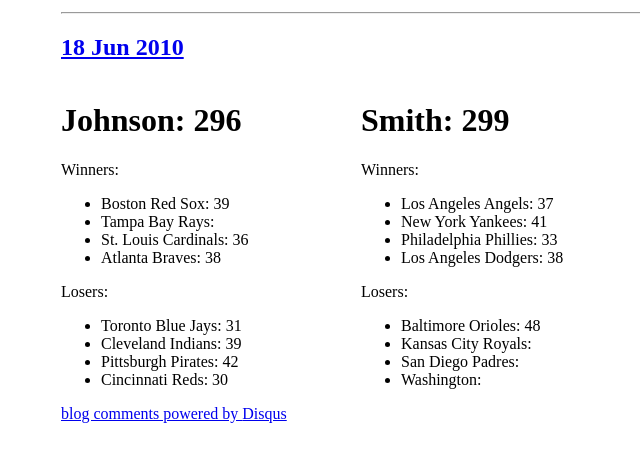
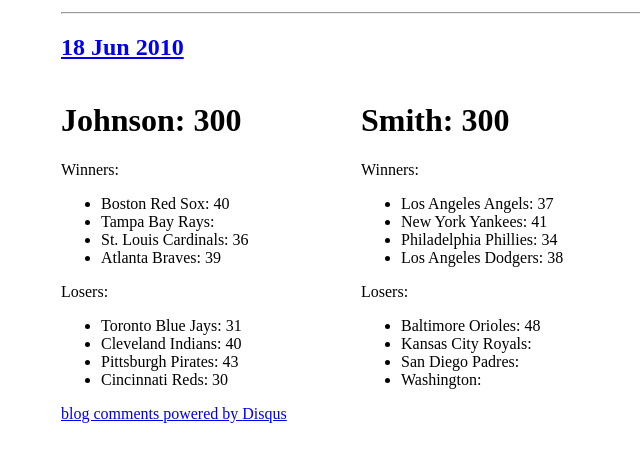
Before and after one commit to travisj/thebet, a Jekyll site: the page built from _posts/2010-06-18-Results.markdown, in a window 1280 px wide. Shown: the part 247-703 px from the top of the page, without its empty margins (279-919 px from the left). Built offline with Jekyll 4.4.1, drawn with Linux system fonts in a browser that asks for light colours; nearby versions of some CDN libraries; Markdown is read by kramdown in place of the engine named in the settings; comment, search, counter and statistics services are not loaded.

Commit message:
adding todays results

```diff
--- a/_posts/2010-06-18-Results.markdown
+++ b/_posts/2010-06-18-Results.markdown
@@ -1,21 +1,21 @@
 ---
 layout: post
-johnson: 296
-smith: 299
+johnson: 300
+smith: 300
 tor: 31
-cle: 39
-bos: 39
+cle: 40
+bos: 40
 tb: 41
-pit: 42
+pit: 43
 cin: 30
 stl: 36
-atl: 38
+atl: 39
 bal: 48
 kc: 38
 nyy: 41
 laa: 37
 sd: 28
 wsh: 36
-phi: 33
+phi: 34
 lad: 38
 ---
```
